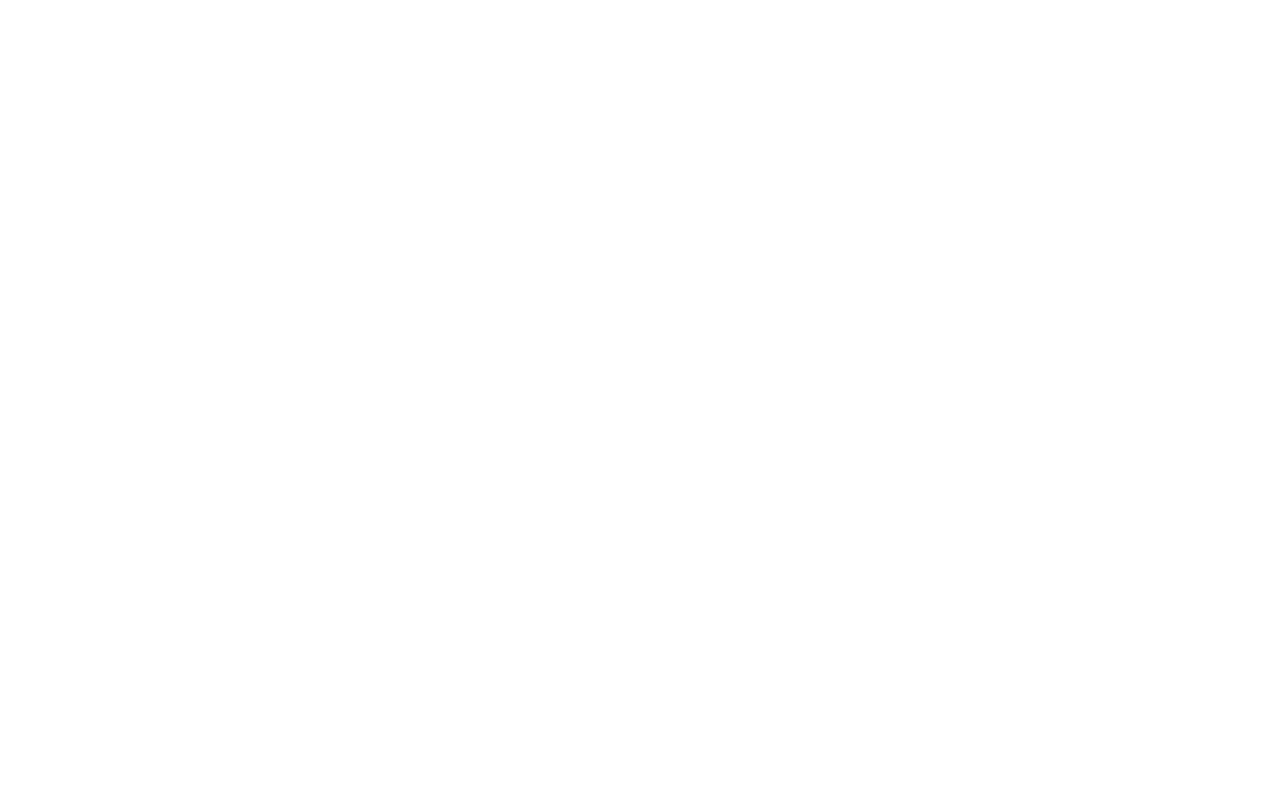
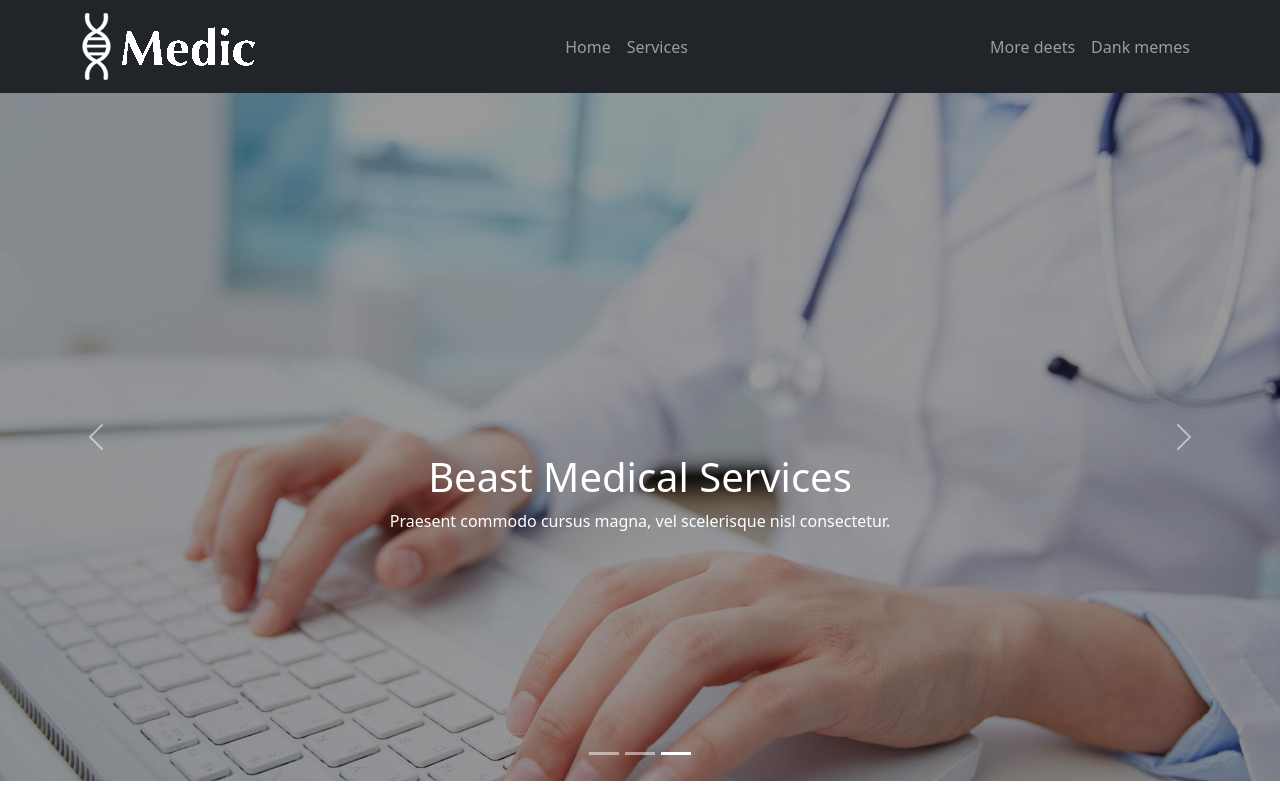
Before and after one commit to mdshahin-ahmed/medica-medical, a React (Create React App) app: page / in a window 1280 px wide. Before the commit this address had no page. Built offline with nearby package versions, Linux system fonts and the light colour scheme.

Commit message:
Done set dinamic router

```diff
--- a/src/App.js
+++ b/src/App.js
@@ -4,16 +4,19 @@ import './App.css';
 import 'bootstrap/dist/css/bootstrap.min.css';
 import Services from './components/Services/Services';
 import Home from './components/Home/Home';
+import NotFound from './components/NotFound/NotFound';
+import Booking from './components/Booking/Booking/Booking';
 
 function App() {
   return (
     <>
      <Router>
        <Routes>
-          <Route path='/home' element={<Home></Home>}>
-          </Route>
-          <Route path='/services' element={<Services></Services>}>
-          </Route>
+          <Route path='/' element={<Home></Home>}></Route>
+          <Route path='/home' element={<Home></Home>}></Route>
+          <Route path='/services' element={<Services></Services>}></Route>
+          <Route path="/booking/:serviceId" element={<Booking></Booking>} />
+          <Route path="*" element={<NotFound />} />
        </Routes>
      </Router>
     </>
--- /dev/null
+++ b/src/components/Banner/Banner.css
@@ -0,0 +1,14 @@
+.banner{
+    height: 86vh;
+}
+.banner img{
+    height: 86vh;
+    opacity: 0.6;
+}
+.slider-caption{
+    color: rgb(255, 255, 255);
+    margin-bottom: 13rem;
+}
+.slider-img-container{
+    background: #000;
+}
--- a/src/components/Banner/Banner.js
+++ b/src/components/Banner/Banner.js
@@ -1,9 +1,60 @@
 import React from 'react';
+import { Carousel } from 'react-bootstrap';
+import img1 from '../../images/slider/slider-bg-1.jpg'
+import img2 from '../../images/slider/slider-bg-2.jpg'
+import img3 from '../../images/slider/slider-bg-3.jpg'
+import './Banner.css'
 
 const Banner = () => {
     return (
-        <div>
-            <h2>Banner</h2>
+        <div className='banner'>
+            <Carousel>
+                <Carousel.Item interval={2000}>
+                    <div className="slider-img-container">
+                        <img
+                        className="d-block w-100"
+                        src={img1}
+                        alt="First slide"
+                        />
+                    </div>
+                    <Carousel.Caption>
+                    <div className='slider-caption'>
+                        <h1>Our Best Surgeons</h1>
+                        <p>Nulla vitae elit libero, a pharetra augue mollis interdum.</p>
+                    </div>
+                    </Carousel.Caption>
+                </Carousel.Item>
+                <Carousel.Item interval={2000}>
+                    <div className="slider-img-container">
+                        <img
+                        className="d-block w-100"
+                        src={img2}
+                        alt="Second slide"
+                        />
+                    </div>
+                    <Carousel.Caption>
+                    <div className="slider-caption">
+                        <h1>We Care About Your Health</h1>
+                        <p>Lorem ipsum dolor sit amet, consectetur adipiscing elit.</p>
+                    </div>
+                    </Carousel.Caption>
+                </Carousel.Item>
+                <Carousel.Item interval={2000}>
+                    <div className="slider-img-container">
+                        <img
+                        className="d-block w-100"
+                        src={img3}
+                        alt="Third slide"
+                        />
+                    </div>
+                    <Carousel.Caption>
+                    <div className="slider-caption">
+                        <h1>Beast Medical Services</h1>
+                        <p>Praesent commodo cursus magna, vel scelerisque nisl consectetur.</p>
+                    </div>
+                    </Carousel.Caption>
+                </Carousel.Item>
+            </Carousel>
         </div>
     );
 };
--- /dev/null
+++ b/src/components/Booking/Booking/Booking.js
@@ -0,0 +1,13 @@
+import React from 'react';
+import { useParams } from 'react-router';
+
+const Booking = () => {
+    const {serviceId} = useParams();
+    return (
+        <div>
+            <h2>This is Booking {serviceId}</h2>
+        </div>
+    );
+};
+
+export default Booking;
--- a/src/components/Header/Header.js
+++ b/src/components/Header/Header.js
@@ -1,19 +1,20 @@
 import React from 'react';
 import headerLogo from '../../images/logo-2.png';
 import { Container, Nav, Navbar } from 'react-bootstrap';
+import { NavLink } from 'react-router-dom';
 
 const Header = () => {
     return (
         <Navbar collapseOnSelect expand="lg" bg="dark" variant="dark">
             <Container>
-            <Navbar.Brand href="#home">
+            <Navbar.Brand as={NavLink} to="/home">
                 <img src={headerLogo} alt="" />
             </Navbar.Brand>
             <Navbar.Toggle aria-controls="responsive-navbar-nav" />
             <Navbar.Collapse id="responsive-navbar-nav">
-                <Nav className="me-auto">
-                <Nav.Link to="/home">Features</Nav.Link>
-                <Nav.Link href="#pricing">Pricing</Nav.Link>
+                <Nav className="m-auto">
+                <Nav.Link as={NavLink} to="/home">Home</Nav.Link>
+                <Nav.Link as={NavLink} to="/Services">Services</Nav.Link>
                 </Nav>
                 <Nav>
                 <Nav.Link href="#deets">More deets</Nav.Link>
--- /dev/null
+++ b/src/components/NotFound/NotFound.js
@@ -0,0 +1,21 @@
+import React from 'react';
+import { NavLink } from 'react-router-dom';
+
+const NotFound = () => {
+    return (
+        <div>
+            <div className="container">
+                <div className="row justify-content-center">
+                    <div className="col-8">
+                        <img className='w-100' src="https://blog.thomasnet.com/hs-fs/hubfs/shutterstock_774749455.jpg?width=600&name=shutterstock_774749455.jpg" alt="" />
+                        <NavLink to='/home'>
+                            <button className="btn btn-primary d-flex m-auto">Home</button>
+                        </NavLink>
+                    </div>
+                </div>
+            </div>
+        </div>
+    );
+};
+
+export default NotFound;
--- a/src/components/Service/Service.css
+++ b/src/components/Service/Service.css
@@ -1,7 +1,16 @@
 .service{
     background: rgb(236, 236, 236);
     margin-bottom: 2rem;
+    border-radius: 20px;
 }
 .service img{
     height: 12rem;
+    border-radius: 20px 20px 0px 0px;
 }
+.service img:hover{
+    transform: scale(1.2);
+    transition: all 1s ease;
+}
+.card-img-container{
+    overflow: hidden;
+}
--- a/src/components/Service/Service.js
+++ b/src/components/Service/Service.js
@@ -1,18 +1,24 @@
 import React from 'react';
+import { NavLink } from 'react-router-dom';
 import './Service.css'
 
 const Service = ({service}) => {
-    const {img, serviceName, title, price, description} = service;
+    const {id, img, serviceName, title, price, description} = service;
     return (
-        <div className='col-lg-4'>
+        <div className='col-lg-4 col-md-6'>
             <div className="card service text-center">
-                <img src={img} className="card-img-top" alt="..."/>
+                <div className="card-img-container">
+                    <img src={img} className="card-img-top" alt="..."/>
+                </div>
                 <div className="card-body">
                     <h4 className="card-title">{serviceName}</h4>
                     <h6 className="card-text">{title}</h6>
                     <h6>Price: {price}</h6>
                     <p>{description}</p>
                 </div>
+                <NavLink to={`/booking/${id}`}>
+                    <button className='btn btn-primary mb-3'>Book {serviceName} Service</button>
+                </NavLink>
             </div>
         </div>
     );
--- a/src/components/Services/Services.js
+++ b/src/components/Services/Services.js
@@ -1,4 +1,5 @@
 import React, { useEffect, useState } from 'react';
+import Header from '../Header/Header';
 import Service from '../Service/Service';
 
 const Services = () => {
@@ -9,7 +10,9 @@ const Services = () => {
         .then(data=>setServices(data))
     },[])
     return (
-        <div className='container'>
+        <div>
+            <Header></Header>
+            <div className='container mt-4'>
                 <div className="row">
                     {
                         services.map(service => <Service
@@ -19,6 +22,7 @@ const Services = () => {
                     }
                 </div>
             </div>
+        </div>
     );
 };
 
```
Lines whose indentation alone changed are shown as unchanged.
